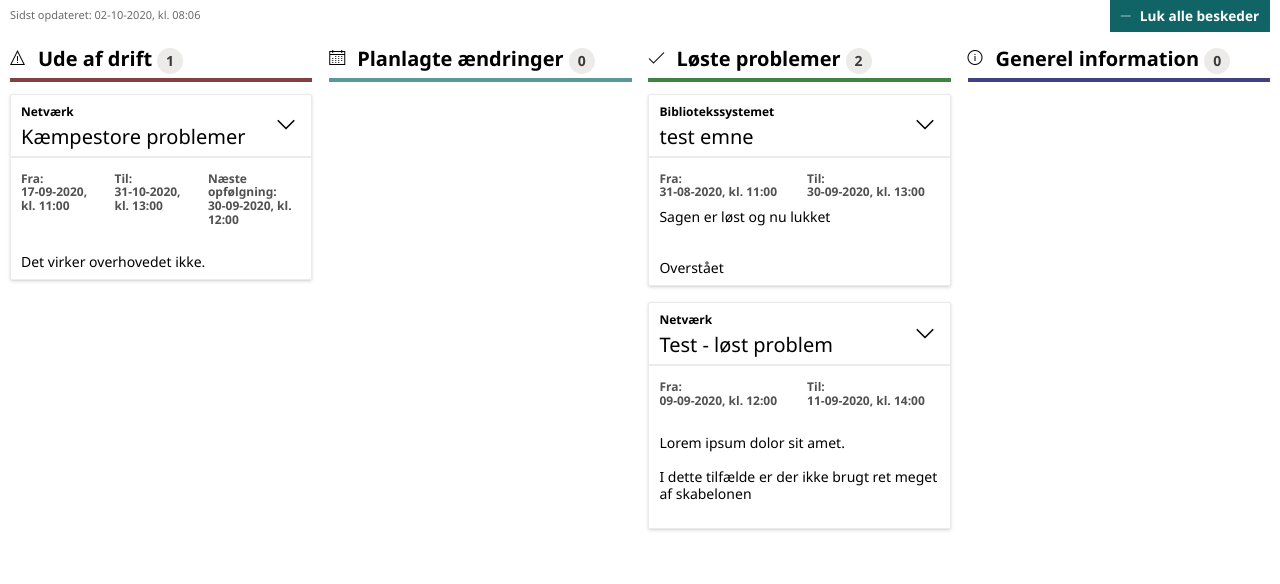
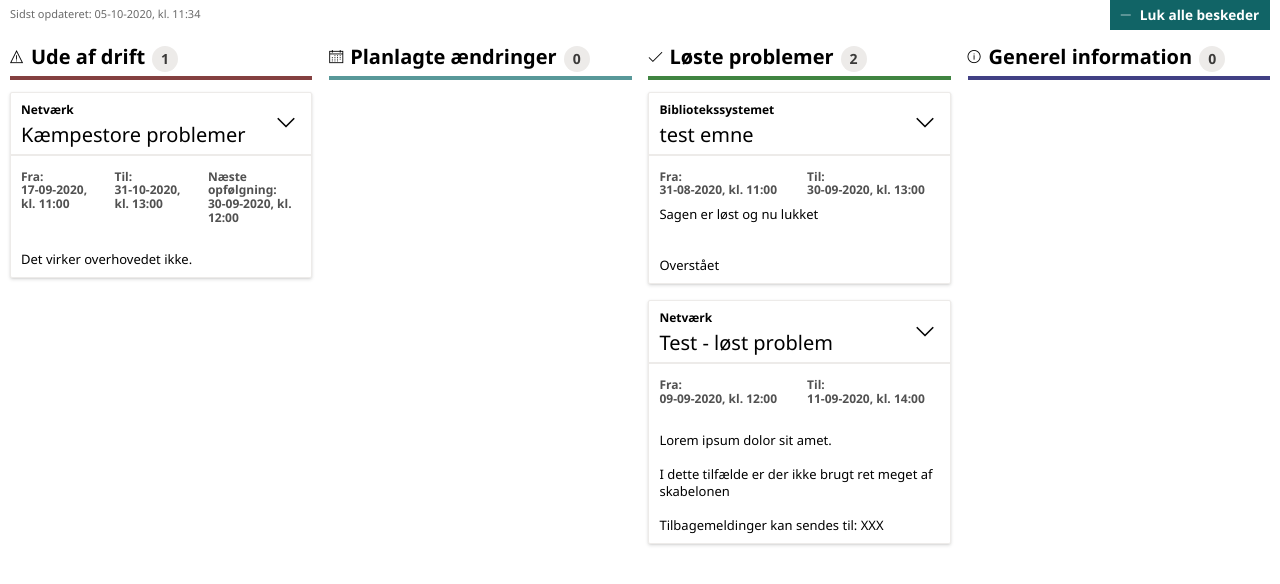
Before and after one commit to maanegal/maanegal.github.io, a plain HTML site: page driftstatus_test_public2.html in a window 1280 px wide. Drawn offline with Linux system fonts and the light colour scheme.

Commit message:
Update driftstatus_test_public2.html

```diff
--- a/driftstatus_test_public2.html
+++ b/driftstatus_test_public2.html
@@ -109,8 +109,8 @@ header aside {
 	color: #fff;
 	border: 0;
 	text-align: center;
-	width: 10rem;
-	padding: .5rem 0;
+	width: 160px;
+	padding: 7px 0;
 	font-size: .85rem;
 }
 #all_display_btn:before {
@@ -159,8 +159,8 @@ header aside {
 .category h2::before {
     content: "";
     display: inline-block;
-    margin-right: .75em;
-    font-size: 16px;
+    margin-right: 7px;
+    font-size: 14px;
 }
 .category.problems h2::before {
 	content: "\E7BA";
@@ -204,7 +204,7 @@ header aside {
     background: #121166;
 }
 
-	.category .category-counter {
+.category .category-counter {
     background: #edebe9;
     border-radius: 100%;
     color: #3b3a39;
@@ -214,7 +214,7 @@ header aside {
 	line-height: 26px;
 	width: 26px;
     font-size: 14px;
-    margin-left: 5px;
+    margin-left: 7px;
 }
 
 .card-container {
@@ -332,11 +332,13 @@ font-weight: 600;
 
 .card-message {
 	margin-bottom: 9px;
-	font-size: 14px;
+	/*font-size: 14px;*/
+    font-size: 13px;
 	line-clamp: 10;
 	-webkit-line-clamp: 10;
 	text-overflow: ellipsis;
-	font-weight: lighter;
+	/*font-weight: lighter;*/
+    font-weight: 400;
 	line-height: 17px;
 	padding: 9px 10px 0px 10px;
 }
@@ -370,7 +372,7 @@ font-weight: 600;
     </head>
     <body>
         <header>
-            <aside>Sidst opdateret: 02-10-2020, kl. 08:06</aside>
+            <aside>Sidst opdateret: 05-10-2020, kl. 11:34</aside>
             <h1>Driftstatus for KB</h1>
             <div id="all_display_btn" class="" data-open="Åbn alle beskeder" data-close="Luk alle beskeder">Åbn/luk alle beskeder</div>
         </header>
@@ -496,7 +498,7 @@ font-weight: 600;
 
                         </div>
                         <div class="card-message">
-                          <br>Lorem ipsum dolor sit amet.<br><br>I dette tilfælde er der ikke brugt ret meget af skabelonen<br><br>
+                          <br>Lorem ipsum dolor sit amet.<br><br>I dette tilfælde er der ikke brugt ret meget af skabelonen<br><br>Tilbagemeldinger kan sendes til: XXX<br>
                         </div>
                       </div>
                     </article>
```
